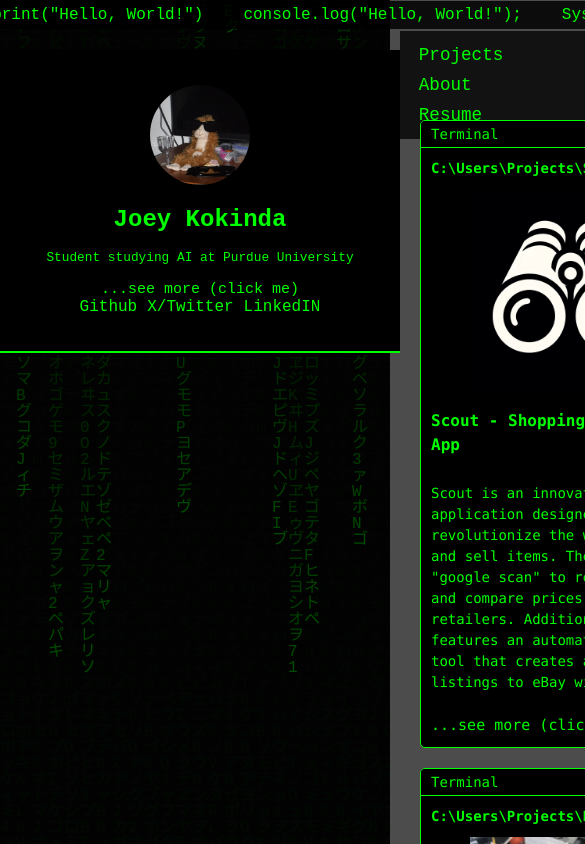
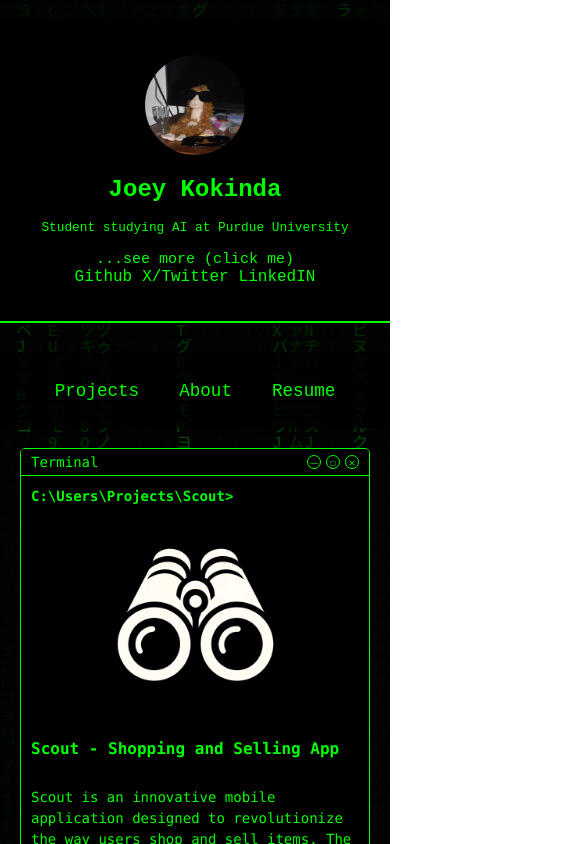
Before and after one commit to sp3ked/jkokweb, a React (Create React App) app: page / in a window 390 px wide. Shown: the top 844 px of the page, 585 px wide, since content can reach past the window. Built offline with nearby package versions, Linux system fonts and the light colour scheme.

Commit message:
ALMOST DONE FOR ALL SCREENS :O

```diff
--- a/src/App.css
+++ b/src/App.css
@@ -51,6 +51,7 @@ body, html {
   display: flex;
   flex-direction: column;
   background-color: rgba(0, 0, 0, 0.7);
+  overflow-y: auto;
 }
 
 .seemore {
@@ -62,3 +63,48 @@ body, html {
 .seemore:hover {
   text-decoration: underline;
 }
+
+/* Responsive adjustments */
+@media (max-width: 1200px) {
+  .container {
+    grid-template-columns: 300px 1fr;
+  }
+}
+
+@media (max-width: 992px) {
+  .container {
+    grid-template-columns: 250px 1fr;
+  }
+}
+
+@media (max-width: 768px) {
+  .container {
+    grid-template-columns: 200px 1fr;
+  }
+}
+
+@media (max-width: 576px) {
+  .container {
+    grid-template-columns: 1fr;
+    grid-template-rows: auto auto 1fr;
+    grid-template-areas:
+      "profile"
+      "navbar"
+      "content";
+  }
+
+  .langnav {
+    display: none;
+  }
+
+  .profile {
+    position: static;
+    width: 100%;
+    height: auto;
+    padding: 20px 0;
+  }
+
+  .navbar {
+    padding-top: 10px;
+  }
+}
--- a/src/Pages/navbar.css
+++ b/src/Pages/navbar.css
@@ -39,19 +39,3 @@
 .nav-item:hover span::after {
   width: 100%;
 }
-
-/* Media query for smaller screens */
-@media (max-width: 768px) {
-  .nav {
-    padding: 0.5em;
-  }
-
-  .cent-nav {
-    flex-direction: column;
-    align-items: flex-start;
-  }
-
-  .nav-item {
-    padding: 5px 10px;
-  }
-}
```
